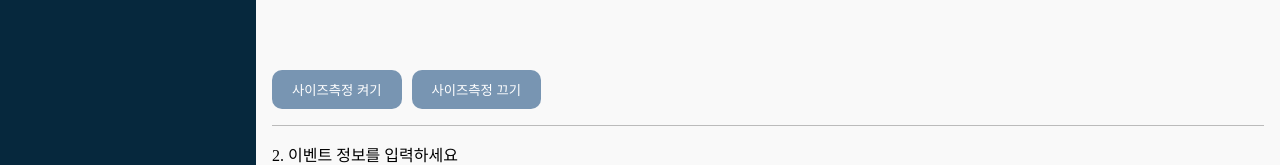
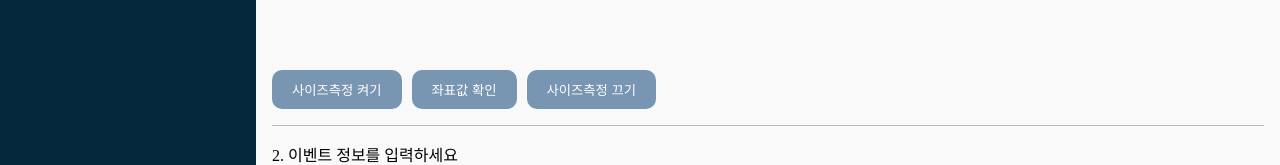
Before and after one commit to sae1013/event-automation, a React (Vite) app: page /dashboard in a window 1280 px wide. Shown: the part 358-523 px from the top of the page. Built offline with nearby package versions, Linux system fonts and the light colour scheme.

Commit message:
절대좌표값 계산 로직 & 사이즈 측정 기능 추가 - 드래그,리사이징 박스로 사이즈측정

```diff
--- a/src/components/event/EnrollEvent.jsx
+++ b/src/components/event/EnrollEvent.jsx
@@ -1,15 +1,18 @@
-import React, { useRef } from 'react'
+import React, { useRef,useState } from 'react'
 import styles from '../../styles/event/EnrollEvent.module.scss'
 import { AiFillInfoCircle } from 'react-icons/ai'
 import { BsBook } from 'react-icons/bs'
 import { useForm } from 'react-hook-form'
+import {Rnd} from 'react-rnd';
 
 function EnrollEvent(props) {
   const imageRef = useRef()
+  const RndRef = useRef();
+  const [showRnd,setShowRnd] = useState(false);
 
   function fileHandler(e) {
     let reader = new FileReader()
-    console.log(e.target.files[0])
+    // console.log(e.target.files[0])
     const file = e.target.files[0]
     if (file) {
       reader.readAsDataURL(file)
@@ -25,8 +28,9 @@ function EnrollEvent(props) {
   const submitHandler = (data) => {
     console.log('data',data)
     const formData = {
+      ...data
+    }
 
-    }
     // 이벤트 이미지 로드
     const imageElement = imageRef.current.childNodes[0];
     if(!imageElement){
@@ -34,9 +38,35 @@ function EnrollEvent(props) {
       console.error('이벤트 이미지가 없습니다')
       return
     }
-    console.log('이미지',imageElement.src)
+    console.dir(imageElement);
 
 
+
+  }
+
+  const coordHandler = () => {
+    // 이미지 사이즈 구하기
+    const imageElement = imageRef.current.childNodes[0];
+    const intrinsicWidth = imageElement.naturalWidth;
+    const intrinsicHeight = imageElement.naturalHeight;
+    const renderedWidth = imageElement.clientWidth;
+    const renderedHeight = imageElement.clientHeight;
+
+    let posX1 = RndRef.current.draggable.state.x
+    let posY1 = RndRef.current.draggable.state.y
+    let boxWidth = RndRef.current.resizable.state.width
+    let boxHeight = RndRef.current.resizable.state.height
+    let posX2 = posX1+boxWidth;
+    let posY2 = posY1+boxHeight;
+    const moduler = 10**4
+
+    const absoluteX1 = Math.round((intrinsicWidth * posX1 / renderedWidth)*moduler) / moduler;
+    const absoluteY1 = Math.round((intrinsicHeight * posY1 / renderedHeight)*moduler) / moduler;
+    const absoluteX2 = Math.round((intrinsicWidth * posX2 / renderedWidth)*moduler) / moduler;
+    const absoluteY2 = Math.round((intrinsicHeight * posY2 / renderedHeight)*moduler) / moduler;
+    console.log(absoluteX1,absoluteY1,absoluteX2,absoluteY2);
+    const ret = `x1:${absoluteX1},y1:${absoluteY1},x2:${absoluteX2},y2:${absoluteY2}`
+    window.alert(ret)
   }
 
   const { register, handleSubmit, onBlur, formState: { errors }, setError } = useForm({
@@ -68,9 +98,27 @@ function EnrollEvent(props) {
         </input>
         <div ref={imageRef} className={styles.preview__image}>
           <img />
+          {showRnd && <Rnd
+            className={"react-draggable-custom"}
+            ref = {RndRef}
+            onClick={()=>{}}
+            default={{
+              x: 200,
+              y: 200,
+              width: 300,
+              height: 100,
+
+            }}
+            // minWidth={100}
+            // minHeight={100}
+            bounds="parent"
+          >
+            {/* <Box /> */}
+          </Rnd>}
         </div>
-        <button className={styles.btn__rndBox}>사이즈측정 켜기</button>
-        <button className={styles.btn__rndBox}>사이즈측정 끄기</button>
+        <button className={styles.btn__rndBox} onClick={()=>setShowRnd(true)}>사이즈측정 켜기</button>
+        <button onClick = {coordHandler} className={styles.btn__rndBox}>좌표값 확인</button>
+        <button className={styles.btn__rndBox} onClick={()=>setShowRnd(false)}>사이즈측정 끄기</button>
       </section>
       <section className={styles.event__info}>
         <p className={styles.tutorial2}>2. 이벤트 정보를 입력하세요</p>
--- a/src/styles/event/EnrollEvent.module.scss
+++ b/src/styles/event/EnrollEvent.module.scss
@@ -36,6 +36,7 @@
 section.event__image {
   .preview__image {
     width: 100%;
+    position: relative;
     min-height:300px;
     > img {
       width: 100%;
```
